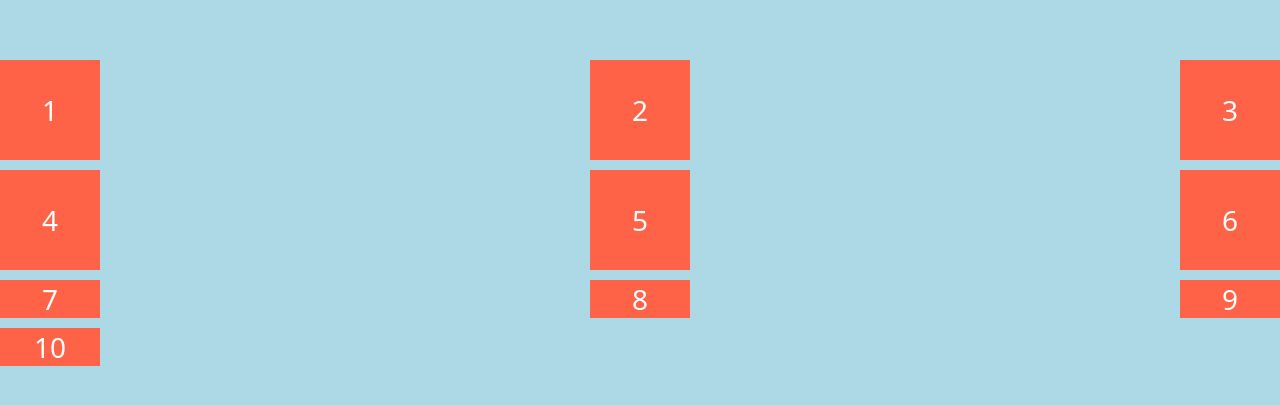
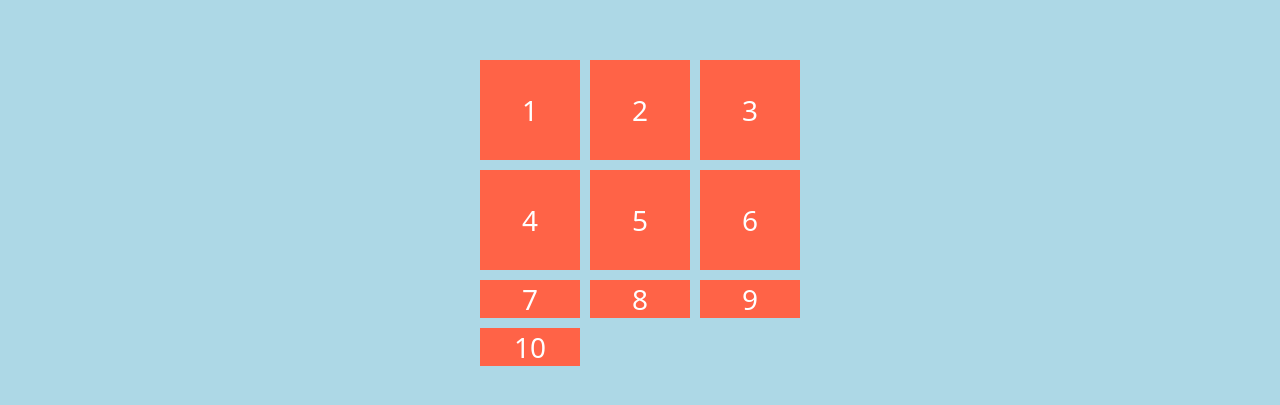
Before and after one commit to chae-chae/css-flexbox-study, a plain HTML site: page index.html in a window 1280 px wide. Shown: the part 187-592 px from the top of the page. Drawn offline with Linux system fonts and the light colour scheme.

Commit message:
place-content

```diff
--- a/style.css
+++ b/style.css
@@ -12,8 +12,9 @@ body {
   grid-template-columns: repeat(3, 100px);
   grid-template-rows: repeat(2, 100px);
   background-color: lightblue;
-  align-content: center;
-  justify-content: space-between;
+  /* align-content: center;
+  justify-content: space-between; */
+  place-content: center center;
 }
 
 .child {
```
